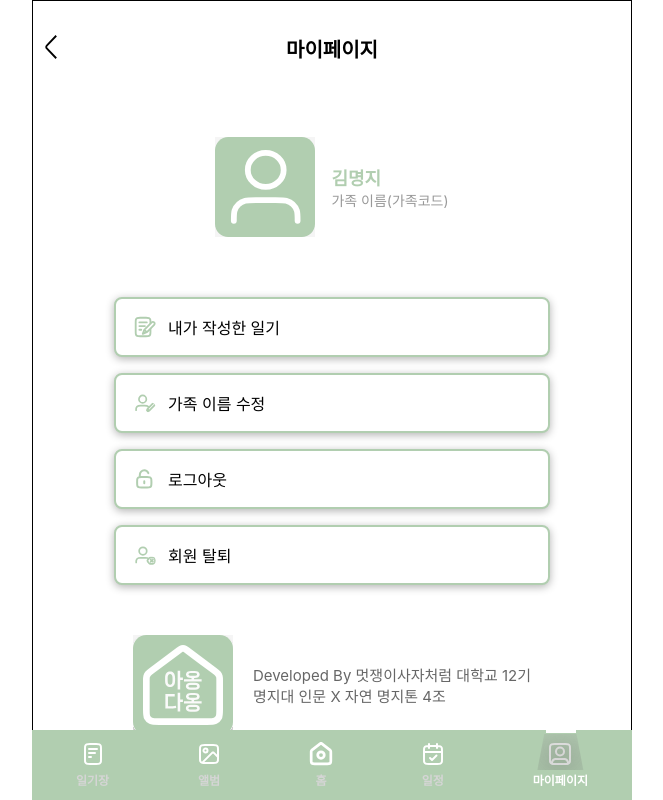
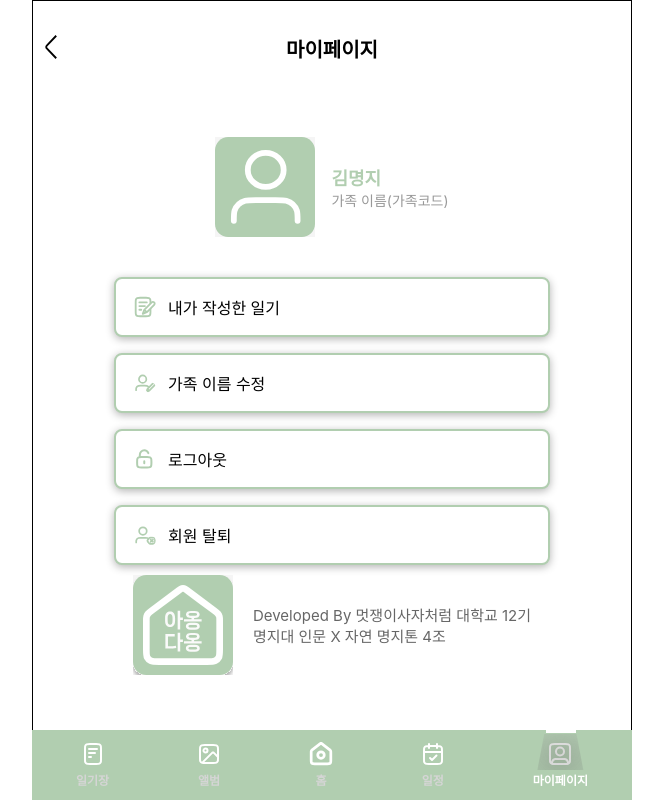
Before and after one commit to MyongjiCollaboration/Front, a React (Create React App) app: page /mypage in a window 1280 px wide. Shown: the whole page, without its empty margins (308-971 px from the left). Built offline with nearby package versions, Linux system fonts and the light colour scheme.

Commit message:
마이페이지 수정

```diff
--- a/src/page/MyPage.js
+++ b/src/page/MyPage.js
@@ -100,7 +100,6 @@ const MenuList = styled.div`
   align-items: center;
   width: 100%;
   gap: 16px;
-  margin-top: 20px;
 `;
 
 const MenuItem = styled.div`
@@ -138,8 +137,8 @@ const Footer = styled.div`
   display: flex;
   align-items: center;
   justify-content: center;
-  margin-top: 50px;
-  margin-bottom: 20px;
+  margin-top: 10px;
+  margin-bottom: 50px;
   gap: 20px;
 `;
 
```
